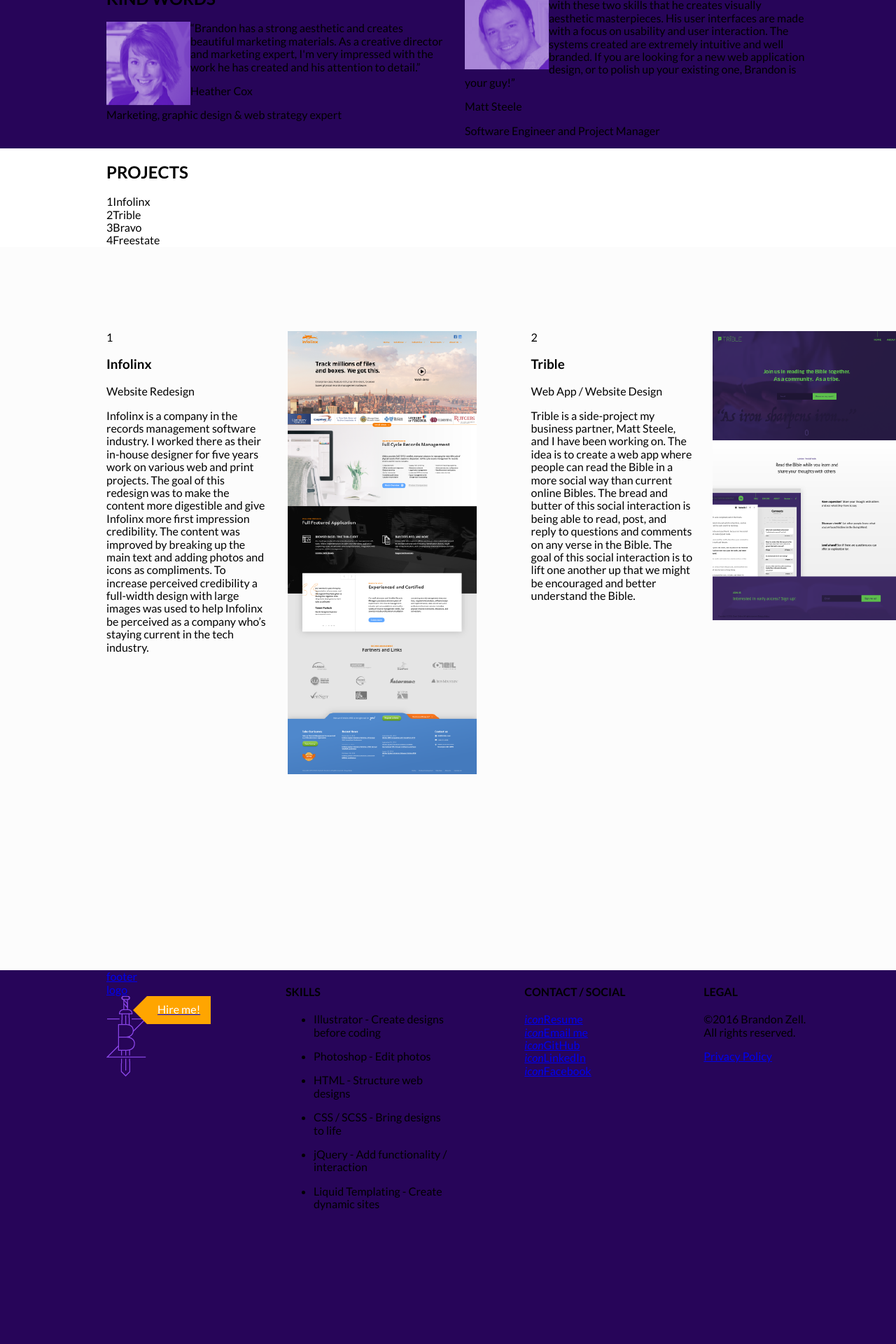
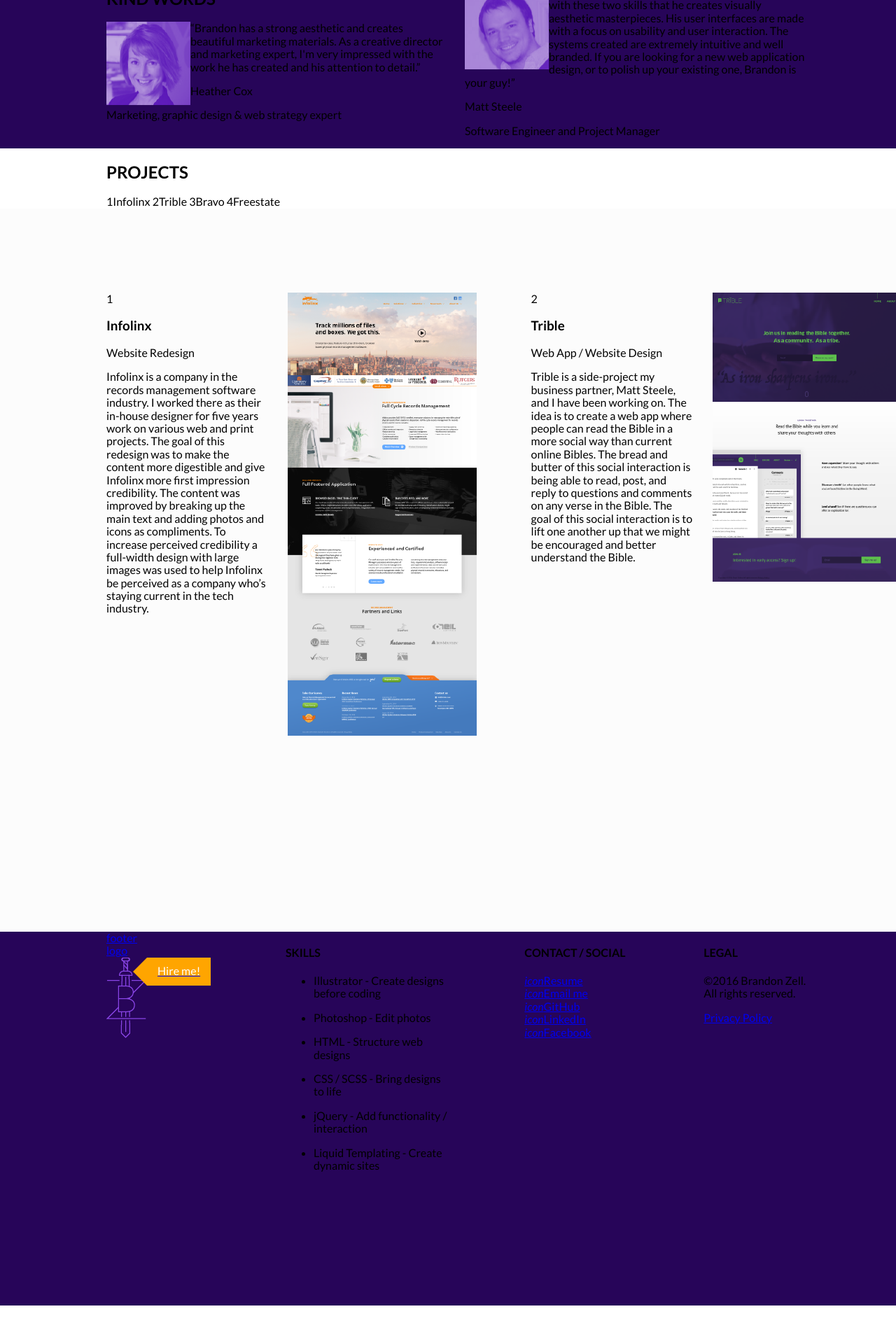
Before and after one commit to bzle/brandonz-me, a Jekyll site: the page built from index.html, in a window 1280 px wide. Shown: the part 751-2671 px from the top of the page at 70% size. Built offline with Jekyll 4.4.1, drawn with Linux system fonts in a browser that asks for light colours; nearby versions of some CDN libraries; after the commit the page ends 2616 px from its top, so only the background shows below that.

Commit message:
Updated '/css/style.scss' via CloudCannon

```diff
--- a/css/style.scss
+++ b/css/style.scss
@@ -864,6 +864,9 @@
 	overflow-x: scroll;
 	padding: 120px 0;
 }
+.project__link {
+    display: inline-block;
+}
 .projects {
     float: left;
     white-space: nowrap;
```
